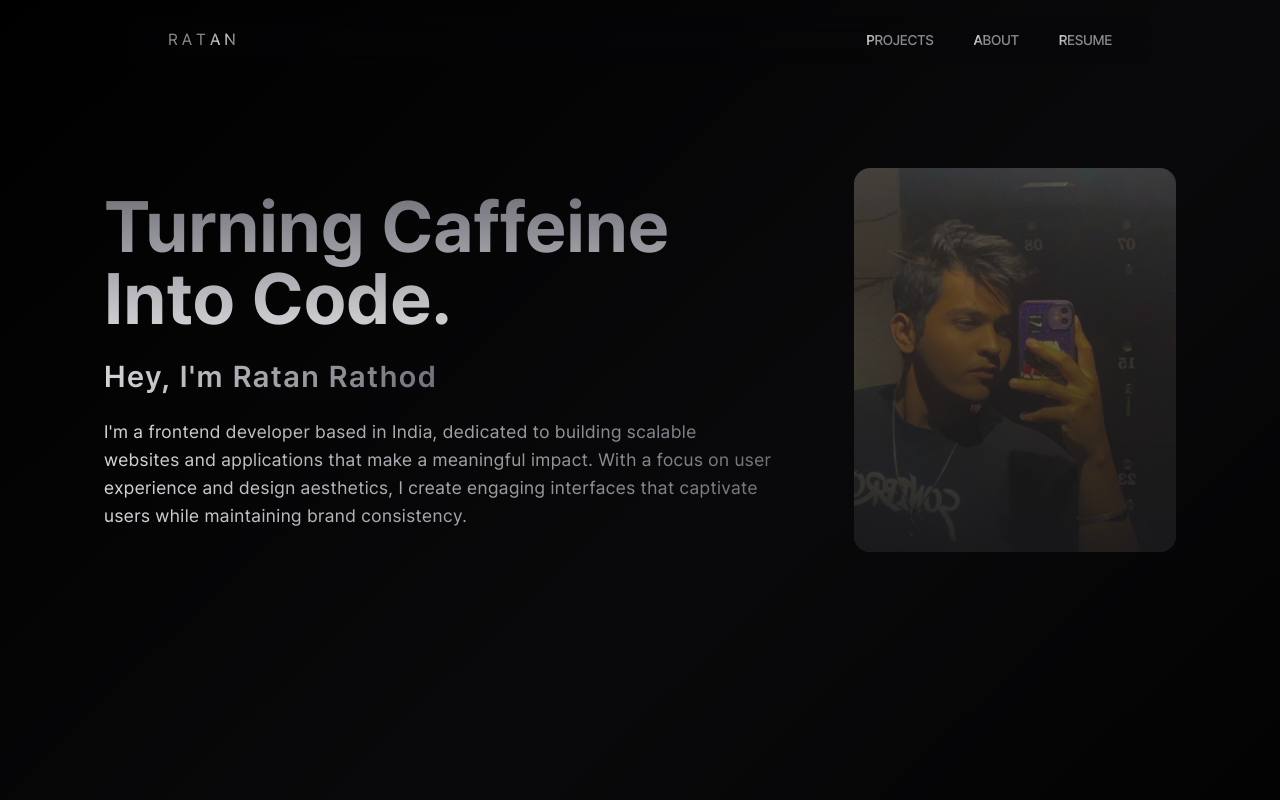
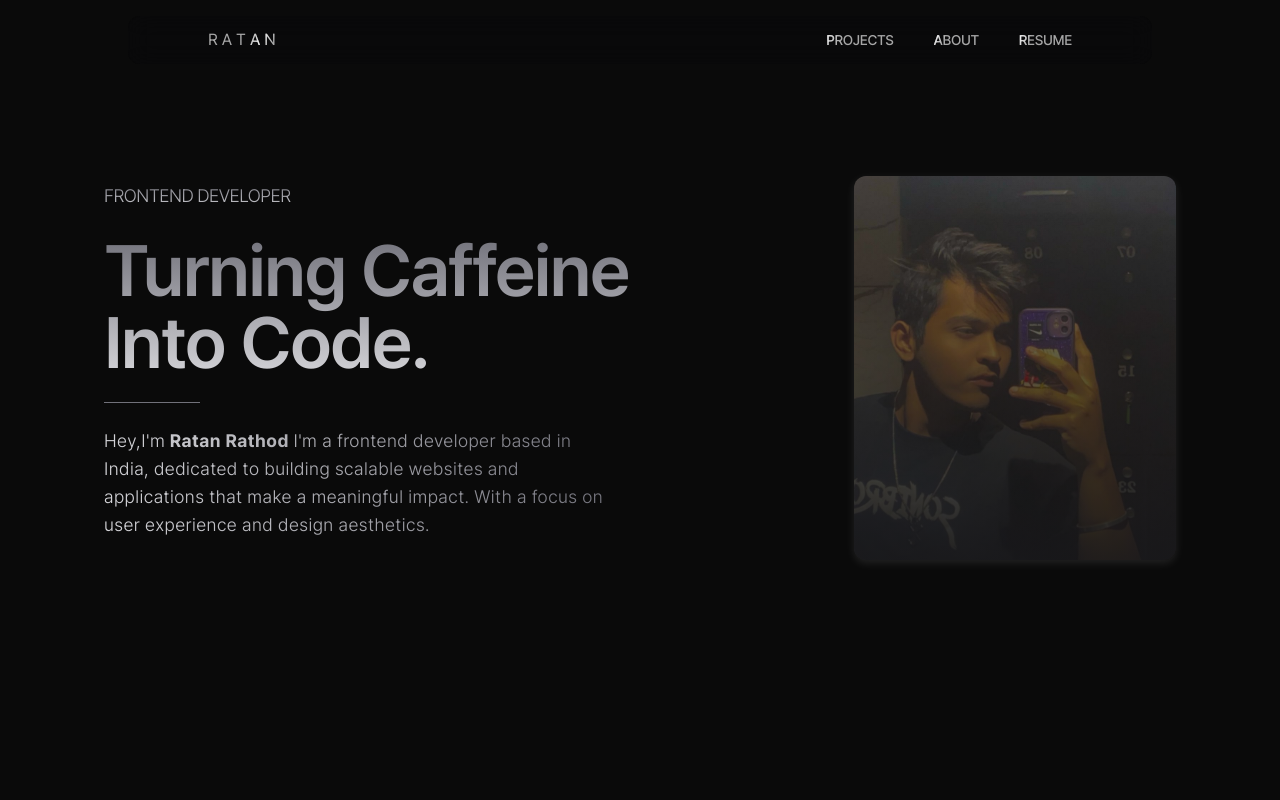
Before and after one commit to ratanz/Portfolio, a Next.js app: page / in a window 1280 px wide. Shown: the top 800 px of the page. Built offline with nearby package versions, Linux system fonts and the light colour scheme.

Commit message:
ui changes

```diff
--- a/components/Homepage.tsx
+++ b/components/Homepage.tsx
@@ -1,92 +1,114 @@
-'use client'
+"use client";
 
-import React, { useEffect, useRef } from 'react'
-import { gsap } from 'gsap'
-import { ScrollTrigger } from 'gsap/ScrollTrigger'
-import Image from 'next/image'
-import TechStack from './TechStack'
+import React, { useEffect, useRef } from "react";
+import { gsap } from "gsap";
+import { ScrollTrigger } from "gsap/ScrollTrigger";
+import Image from "next/image";
+import TechStack from "./TechStack";
 
-gsap.registerPlugin(ScrollTrigger)
+gsap.registerPlugin(ScrollTrigger);
 
 const Homepage = () => {
-
-  const mainTitleRef = useRef<HTMLHeadingElement>(null)
-  const subTitleRef = useRef<HTMLHeadingElement>(null)
-  const descriptionRef = useRef<HTMLParagraphElement>(null)
-  const imageContainerRef = useRef<HTMLDivElement>(null)
+  const mainTitleRef = useRef<HTMLHeadingElement>(null);
+  const subTitleRef = useRef<HTMLHeadingElement>(null);
+  const descriptionRef = useRef<HTMLParagraphElement>(null);
+  const imageContainerRef = useRef<HTMLDivElement>(null);
 
   useEffect(() => {
-    const tl = gsap.timeline()
+    const tl = gsap.timeline();
 
     // main title animation
-    tl.fromTo(mainTitleRef.current,
+    tl.fromTo(
+      mainTitleRef.current,
       { y: -100, opacity: 0 },
       {
         y: 0,
         opacity: 1,
         duration: 0.5,
-        ease: 'power3.out',
+        ease: "power3.out",
       }
-    )
+    );
 
     // sub title and description animation
-    tl.fromTo([subTitleRef.current, descriptionRef.current],
+    tl.fromTo(
+      [subTitleRef.current, descriptionRef.current],
       { y: 50, opacity: 0 },
-      { y: 0, opacity: 1, duration: 1.1, stagger: 0.2, ease: 'power3.out' },
-      '-=0.9'
-    )
+      { y: 0, opacity: 1, duration: 1.1, stagger: 0.2, ease: "power3.out" },
+      "-=0.9"
+    );
 
-     // Add image animation after the main title but before subtitle
-     tl.fromTo(imageContainerRef.current,
-      { opacity: 0 , scale: 0.9},
+    // Add image animation after the main title but before subtitle
+    tl.fromTo(
+      imageContainerRef.current,
+      { opacity: 0, scale: 0.9 },
       {
         opacity: 1,
         scale: 1,
         duration: 1,
         delay: 0.7,
-        ease: 'power3.out',
-      },
-    )
+        ease: "power3.out",
+      }
+    );
 
     // gradient text animation
     const animateGradientText = (element: HTMLElement) => {
-      tl.fromTo(element,
-        { backgroundSize: '0% 100%', opacity: 0 },
-        { backgroundSize: '100% 100%', opacity: 1, duration: 1.2, scrub: 1, stagger: 0.6, ease: 'power2.out' },
-        '-=0.9'
-      )
-    }
+      tl.fromTo(
+        element,
+        { backgroundSize: "0% 100%", opacity: 0 },
+        {
+          backgroundSize: "100% 100%",
+          opacity: 1,
+          duration: 1.2,
+          scrub: 1,
+          stagger: 0.6,
+          ease: "power2.out",
+        },
+        "-=0.9"
+      );
+    };
 
-    [mainTitleRef, subTitleRef, descriptionRef].forEach(ref => {
-      if (ref.current) animateGradientText(ref.current)
-    })
+    [mainTitleRef, subTitleRef, descriptionRef].forEach((ref) => {
+      if (ref.current) animateGradientText(ref.current);
+    });
+  }, []);
 
-  }, [])
+  return (
+    <div className="content min-h-screen w-full font-pretendard px-4 py-8 md:p-14">
+      {/* Hero Section */}
+      <div className="flex flex-col-reverse lg:flex-row min-h-[30rem] items-center justify-between max-w-6xl mx-auto mt-6 sm:mt-8 lg:mt-16 px-4 sm:px-8 lg:px-10 gap-6 sm:gap-8">
+        <div className="flex flex-col items-center lg:items-start justify-center w-full lg:w-[65%]  space-y-4 sm:space-y-6">
 
 
-  return (
-    <div className='content min-h-screen w-full bg-gradient-to-br from-black via-zinc-950 to-black font-pretendard px-4 py-8 md:p-14'>
-      {/* Hero Section */}
-      <div className='flex flex-col-reverse lg:flex-row min-h-[30rem] items-center justify-between max-w-7xl mx-auto mt-6 sm:mt-8 lg:mt-16 px-4 sm:px-8 lg:px-12 gap-6 sm:gap-8 lg:gap-16'>
+          <h2 ref={subTitleRef} className="text-lg sm:text-4xl md:text-lg lg:text-lg font-light leading-tight tracking-tight bg-gradient-to-t from-zinc-300 to-zinc-500 bg-clip-text text-transparent text-center lg:text-left uppercase">Frontend Developer</h2>
 
-        <div className="flex flex-col items-center lg:items-start justify-center w-full lg:w-[70%] space-y-4 sm:space-y-6">
-          <h1 ref={mainTitleRef} className='text-3xl sm:text-4xl md:text-5xl lg:text-7xl font-bold leading-tight bg-gradient-to-t from-zinc-300 to-zinc-500 bg-clip-text text-transparent text-center lg:text-left'>
-            Turning Caffeine Into Code.
+
+          <h1
+            ref={mainTitleRef}
+            className="text-3xl sm:text-4xl md:text-5xl lg:text-7xl font-semibold leading-tight tracking-tight bg-gradient-to-t from-zinc-300 to-zinc-500 bg-clip-text text-transparent text-center lg:text-left"
+          >
+            Turning Caffeine
+            <br />
+            Into Code.
           </h1>
 
-          <h2 ref={subTitleRef} className='text-lg sm:text-xl md:text-2xl lg:text-3xl font-semibold bg-gradient-to-r from-zinc-300 to-zinc-500 bg-clip-text text-transparent tracking-wider text-center lg:text-left'>
-            Hey, I&apos;m Ratan Rathod
-          </h2>
+          <span className="border-t border-zinc-500 w-24"></span>
 
-          <p ref={descriptionRef} className='text-sm sm:text-base lg:text-lg font-normal bg-gradient-to-r from-zinc-300 to-zinc-500 bg-clip-text text-transparent tracking-wide leading-relaxed text-center lg:text-left max-w-2xl'>
-            I&apos;m a frontend developer based in India, dedicated to building scalable websites and applications that make a meaningful impact. With a focus on user experience and design aesthetics, I create engaging interfaces that captivate users while maintaining brand consistency.
+          <p
+            ref={descriptionRef}
+            className="text-sm sm:text-base lg:text-lg font-light bg-gradient-to-r from-zinc-300 to-zinc-500 bg-clip-text text-transparent tracking-wide leading-relaxed text-center lg:text-left max-w-lg"
+          >
+            Hey,I&apos;m
+            <span className="font-bold"> Ratan Rathod </span>
+            I&apos;m a frontend developer based in India, dedicated to building
+            scalable websites and applications that make a meaningful impact.
+            With a focus on user experience and design aesthetics.
           </p>
         </div>
 
-        <div className="w-full sm:w-2/3 lg:w-[30%] flex justify-center lg:justify-end mt-16 lg:mt-0">
+        <div className="w-full sm:w-2/3 lg:w-[30%] flex justify-center  mt-16 lg:mt-4">
           <div
             ref={imageContainerRef}
-            className="pic relative rounded-2xl w-52 h-52 sm:w-72 sm:h-72 md:w-80 md:h-80 lg:w-96 lg:h-96 overflow-hidden transform hover:scale-[1.04] transition-all duration-300"
+            className="pic relative rounded-xl w-full h-full sm:w-72 sm:h-72 md:w-80 md:h-80 lg:w-96 lg:h-96 overflow-hidden transform hover:scale-[1.04] transition-all duration-300 shadow-[0_3px_10px_rgba(255,255,255,0.1)]"
             style={{ opacity: 0 }}
           >
             <div className="absolute inset-0 bg-gradient-to-t from-zinc-900/90 to-transparent z-10"></div>
@@ -95,7 +117,7 @@ const Homepage = () => {
               alt="Ratan Rathod"
               width={500}
               height={500}
-              className='w-full h-full object-cover'
+              className="w-full h-full object-cover"
               priority
             />
           </div>
@@ -105,7 +127,7 @@ const Homepage = () => {
       {/* Tech Stack Section */}
       <TechStack />
     </div>
-  )
-}
+  );
+};
 
-export default Homepage
+export default Homepage;
--- a/components/Navbar.tsx
+++ b/components/Navbar.tsx
@@ -137,7 +137,7 @@ export function Navbar() {
 
   return (
     <>
-      <div ref={navbarRef} className={`content h-12 px-10 py-6 flex justify-between items-center fixed font-pretendard  transition-all duration-300 backdrop-blur-md z-[60] w-[80%] ml-[10%] mt-4 rounded-xl bg-zinc-950/30
+      <div ref={navbarRef} className={`content h-12 px-20 py-6 flex justify-between items-center fixed font-pretendard  transition-all duration-300 backdrop-blur-md z-[60] w-[80%] ml-[10%] mt-4 rounded-xl bg-zinc-950/50
       `}
         style={{ transform: 'translateY(-100%)' }}
       >
--- a/components/ui/ShinyText.tsx
+++ b/components/ui/ShinyText.tsx
@@ -3,7 +3,7 @@ const ShinyText = ({ text, disabled = false, speed = 5, className = '' }: { text
 
     return (
       <div
-        className={`text-[#d5d5d5a4] bg-clip-text inline-block ${disabled ? '' : 'animate-shine'} ${className}`}
+        className={`text-[#ffffffa4] bg-clip-text inline-block ${disabled ? '' : 'animate-shine'} ${className}`}
         style={{
           backgroundImage: 'linear-gradient(120deg, rgba(255, 255, 255, 0) 40%, rgba(255, 255, 255, 0.8) 50%, rgba(255, 255, 255, 0) 60%)',
           backgroundSize: '200% 100%',
```
